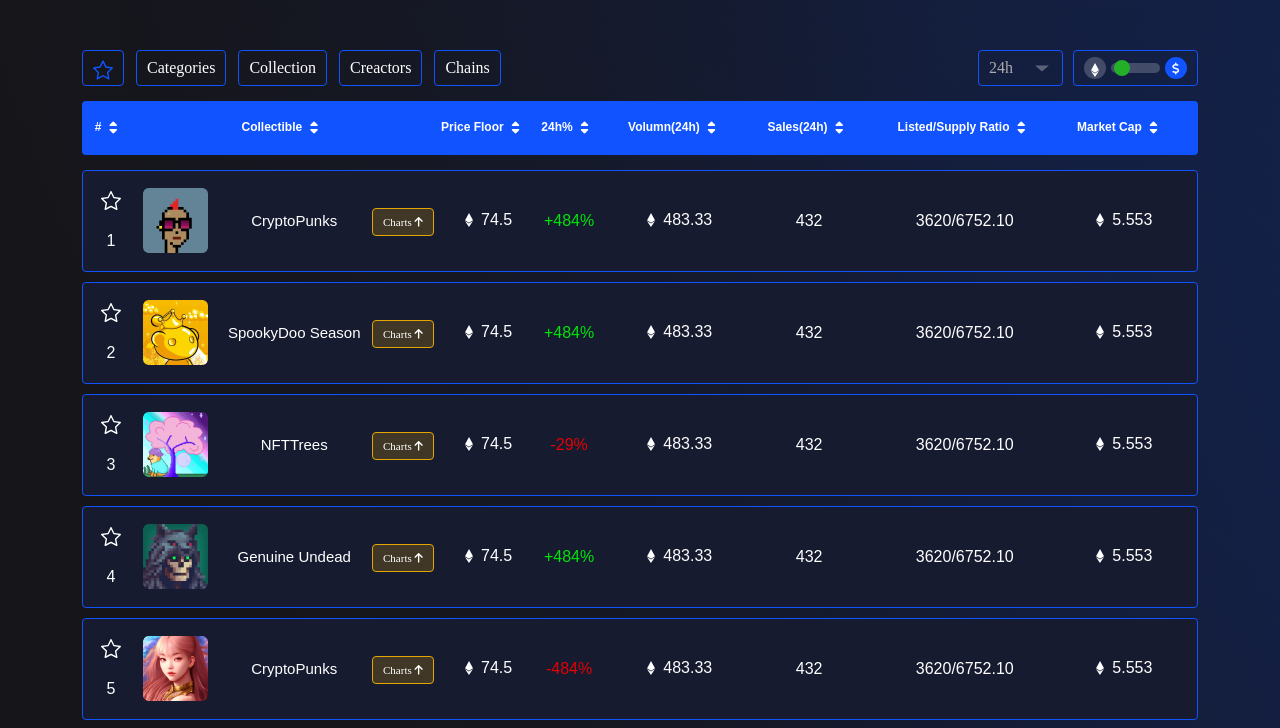
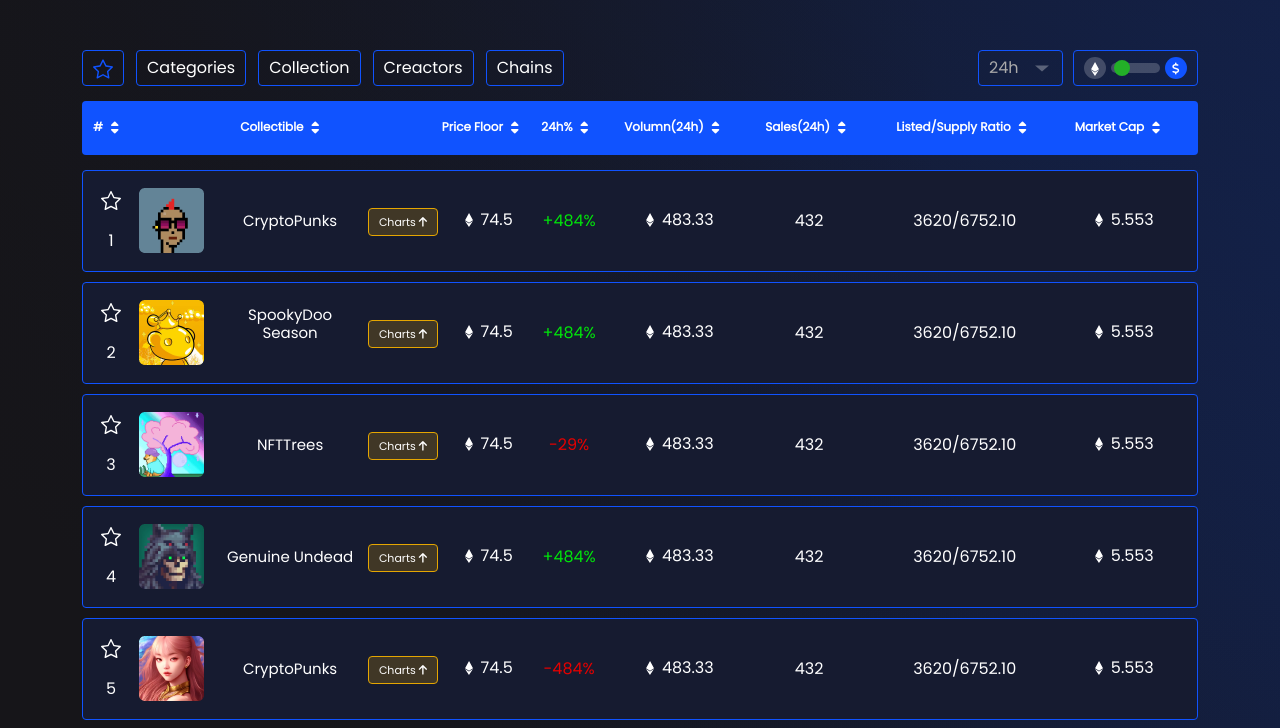
Before and after one commit to Seven-112/NFT_price_frontend_new_version, a Next.js app: page / in a window 1280 px wide. Shown: the part 1119-1847 px from the top of the page. Built offline with nearby package versions, Linux system fonts and the light colour scheme; no server answers; a small style sheet from the web is missing; what react-socks, typesafe-actions would draw is missing.

Commit message:
table-completed

```diff
--- a/components/assets/nfttable.scss
+++ b/components/assets/nfttable.scss
@@ -238,7 +238,7 @@
 
             .disable {
                 opacity: 0.5;
-                cursor:not-allowed;
+                cursor: not-allowed;
             }
         }
     }
--- a/components/assets/style.scss
+++ b/components/assets/style.scss
@@ -4,7 +4,7 @@
 }
 
 @font-face {
-    font-family: Poppines;
+    font-family: Poppins;
     src: url('./Poppins/Poppins-Regular.ttf');
 }
 
--- a/components/components/NFTTable/SortArrow.js
+++ b/components/components/NFTTable/SortArrow.js
@@ -1,8 +1,16 @@
-const SortArrow = () => (
-    <div className="sortarrow">
-        <div className="descending"><i className="fa-solid fa-caret-up"></i></div>
-        <div className="ascending"><i className="fa-solid fa-caret-down"></i></div>
-    </div>
-)
+const SortArrow = ({ sort: sort, column: column }) => {
+
+    const arrowClick = (direction) => {
+        if(direction == "asc") sort(column, 1);
+        else sort(column, -1);
+    }
+
+    return (
+        <div className="sortarrow">
+            <div className="descending" onClick={() => {arrowClick("des")}}><i className="fa-solid fa-caret-up"></i></div>
+            <div className="ascending" onClick={() => {arrowClick("asc")}}><i className="fa-solid fa-caret-down"></i></div>
+        </div>
+    );
+}
 
 export default SortArrow;
--- a/components/components/NFTTable/index.js
+++ b/components/components/NFTTable/index.js
@@ -2,6 +2,11 @@
 import { tabledata } from './tabledata';
 import { useEffect, useState } from "react";
 const Ether = "img/icons/vector.svg";
+
+//Initialize id of each token
+for (let id in tabledata) {
+    tabledata[id].id = parseInt(id);
+}
 
 const NFTTable = () => {
 
@@ -16,18 +21,11 @@
     const [nftcollection, setNftcollection] = useState(tabledata);
 
     useEffect(() => {
-        for (let id in nftcollection) {
-            nftcollection[id].id = id;
-        }
-    }, [])
-
-    useEffect(() => {
-        window.aa = nftcollection;
         let beginningNum = count * (pagenum - 1);
         let endingNum = count * pagenum;
         setPagedata(nftcollection.slice(beginningNum, endingNum));
-        setPagecount(Math.round(nftcollection.length / count));
-    }, [pagenum, count]);
+        setPagecount(Math.ceil(nftcollection.length / count));
+    }, [pagenum, count, nftcollection]);
 
     const toggle = (e) => {
         let pointer = document.getElementById("pointer");
@@ -42,6 +40,18 @@
         }
         else e.target.src = "img/icons/star-filled.svg";
         token.stared = !token.stared;
+    }
+
+    const sort = (column, ascending) => {
+        //ascending:1, descending:0
+        let beginningNum = count * (pagenum - 1);
+        let endingNum = count * pagenum;
+        nftcollection.sort((a, b) => {
+            if (a[column] > b[column]) return ascending;
+            if (a[column] < b[column]) return -ascending;
+            return 0;
+        });
+        setPagedata(nftcollection.slice(beginningNum, endingNum));
     }
 
     return (
@@ -72,14 +82,14 @@
             </div>
             <div className="table">
                 <div className="th">
-                    <div className="td">#<SortArrow /></div>
-                    <div className="td">Collectible<SortArrow /></div>
-                    <div className="td">Price Floor<SortArrow /></div>
-                    <div className="td">24h%<SortArrow /></div>
-                    <div className="td">Volumn(24h)<SortArrow /></div>
-                    <div className="td">Sales(24h)<SortArrow /></div>
-                    <div className="td">Listed/Supply Ratio<SortArrow /></div>
-                    <div className="td">Market Cap<SortArrow /></div>
+                    <div className="td">#<SortArrow sort={sort} column="id" /></div>
+                    <div className="td">Collectible<SortArrow sort={sort} column="collectible" /></div>
+                    <div className="td">Price Floor<SortArrow sort={sort} column="pricefloor" /></div>
+                    <div className="td">24h%<SortArrow sort={sort} column="percentage" /></div>
+                    <div className="td">Volumn(24h)<SortArrow sort={sort} column="volumn" /></div>
+                    <div className="td">Sales(24h)<SortArrow sort={sort} column="sales" /></div>
+                    <div className="td">Listed/Supply Ratio<SortArrow sort={sort} column="ratio" /></div>
+                    <div className="td">Market Cap<SortArrow sort={sort} column="marketcap" /></div>
                 </div>
                 {pagedata.map((nft, id) => (
                     <div className="tr" key={id}>
@@ -87,7 +97,7 @@
                             <div>
                                 <img alt="star" onClick={(e) => { addToFavourites(e, id) }} width="20px" src={`img/icons/star${nft.stared ? '-filled' : ''}.svg`} />
                             </div>
-                            <div>{count * (pagenum - 1) + id + 1}</div>
+                            <div>{nft.id + 1}</div>
                         </div>
                         <div className="td">
                             <img alt="token" src={nft.img} />
```
